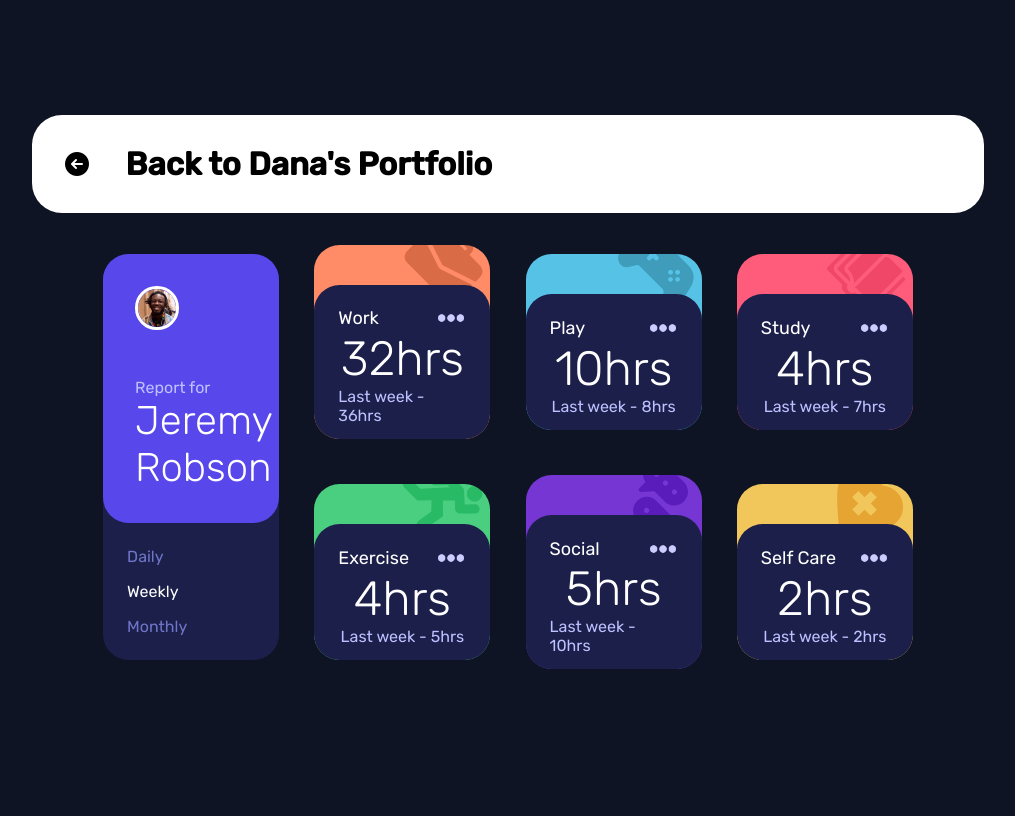
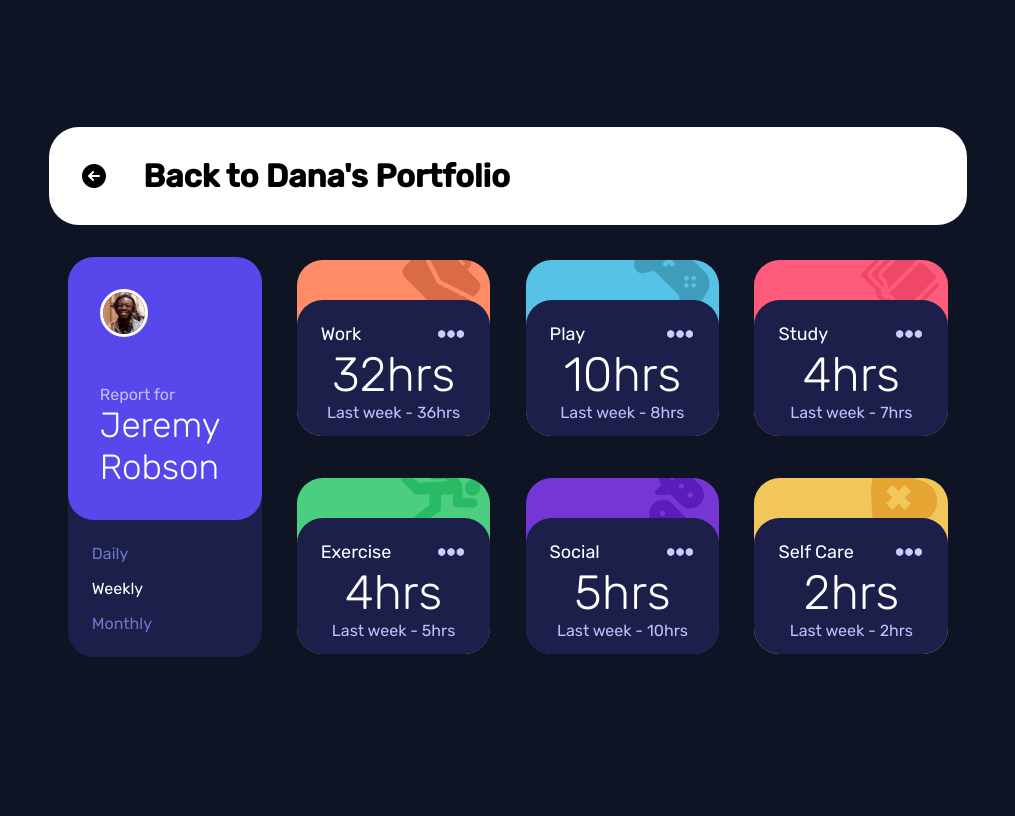
Before and after one commit to danakendybayeva/frontend-mentor, a PHP site: page /time-tracking-dashboard-main/time-tracking-dashboard.html in a window 1536 px wide. Shown: the whole page, without its empty margins (260-1275 px from the left). Run offline with PHP 8.4, Linux system fonts and the light colour scheme; some libraries are stand-ins or nearby versions.

Commit message:
width change

```diff
--- a/time-tracking-dashboard-main/style/_media1440.scss
+++ b/time-tracking-dashboard-main/style/_media1440.scss
@@ -1,6 +1,6 @@
 @media screen and (min-width: 1440px) {
     .container {
-        width: 77%;
+        // width: 100%;
         grid-template-columns: 24% 24% 24% 24%;
     }
 
@@ -15,7 +15,7 @@
 
             .text {
                 .name {
-                    font-size: 40px;
+                    font-size: 35px;
                 }
             }
         }
--- a/time-tracking-dashboard-main/style/_media475.scss
+++ b/time-tracking-dashboard-main/style/_media475.scss
@@ -59,6 +59,7 @@
       align-items: center;
       justify-content: space-around;
       padding: 1rem;
+      cursor: default;
 
       &__link {
         color: $desaturated-blue;
--- a/time-tracking-dashboard-main/style/style.css
+++ b/time-tracking-dashboard-main/style/style.css
@@ -125,6 +125,7 @@ body {
   -ms-flex-pack: distribute;
       justify-content: space-around;
   padding: 1rem;
+  cursor: default;
 }
 
 .menu-card .menu__link {
@@ -320,7 +321,6 @@ body {
 
 @media screen and (min-width: 1440px) {
   .container {
-    width: 77%;
     -ms-grid-columns: 24% 24% 24% 24%;
         grid-template-columns: 24% 24% 24% 24%;
   }
@@ -342,7 +342,7 @@ body {
             align-items: flex-start;
   }
   .menu-card .card-report .text .name {
-    font-size: 40px;
+    font-size: 35px;
   }
   .menu-card .menu {
     -webkit-box-orient: vertical;
--- a/time-tracking-dashboard-main/time-tracking-dashboard.html
+++ b/time-tracking-dashboard-main/time-tracking-dashboard.html
@@ -17,7 +17,7 @@
 <body>
   <main>
     <div class="port">
-      <a href="../index.html"><img src="./images/icon-go-back-30.png" alt="back">
+      <a href="../index.html"><img src="./images/icons8-go-back-30.png" alt="back">
         <h1>Back to Dana's Portfolio</h1></a>
       </div>
       <div class="container">
```
Also changed, not shown: 1 other file.
